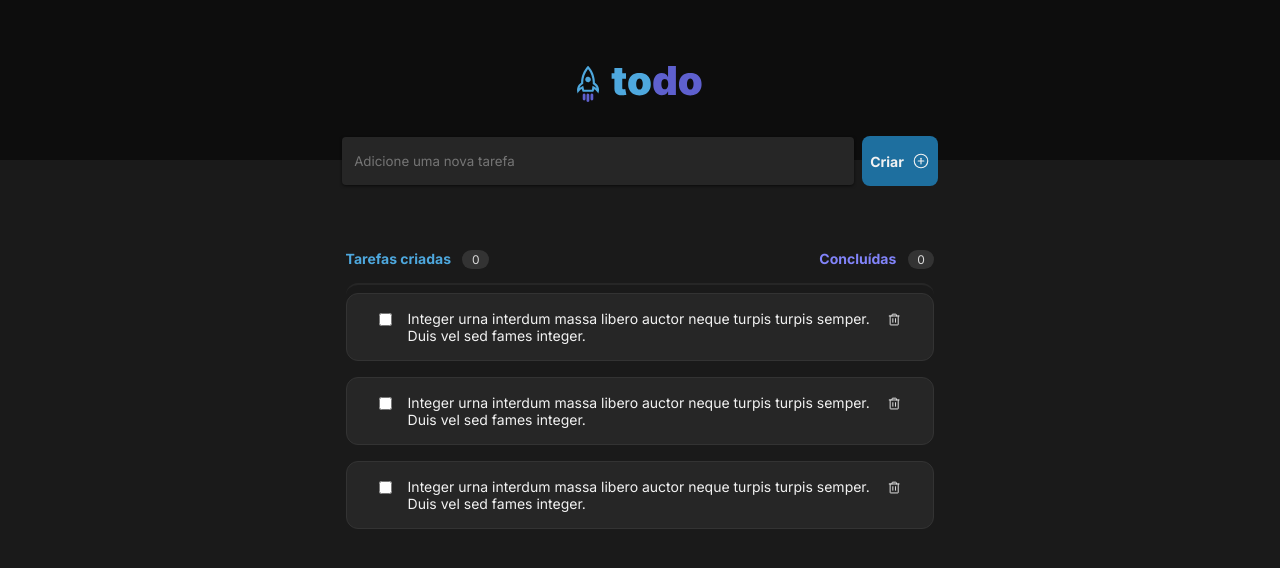
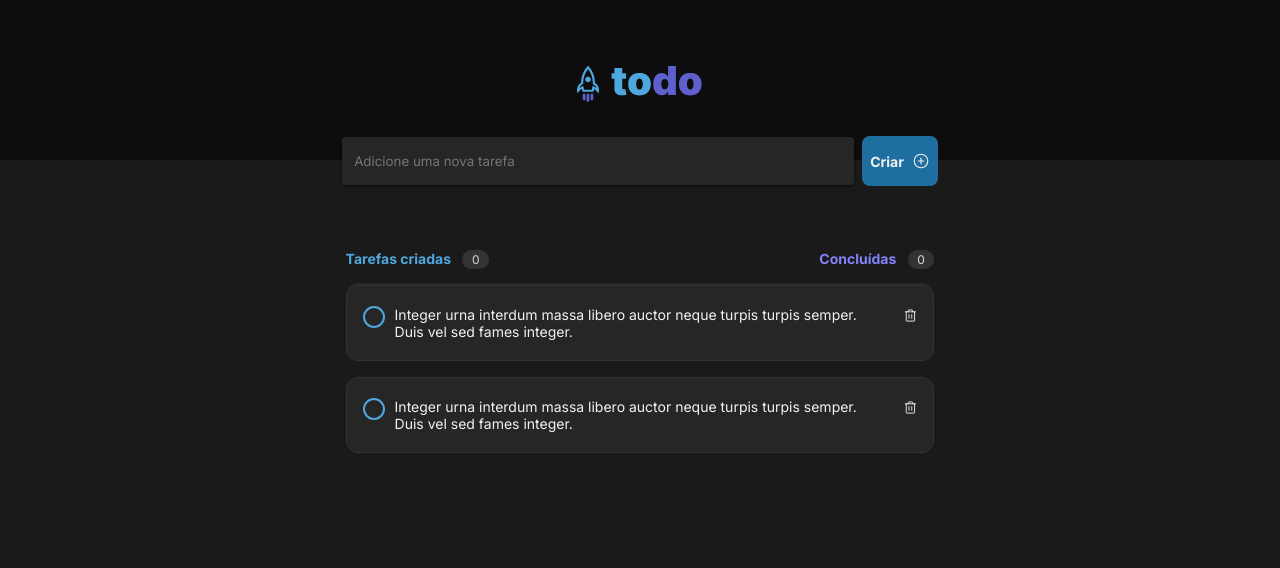
Before and after one commit to VncS1/to-do-list-typescript, a React (Vite) app: page / in a window 1280 px wide. Shown: the top 568 px of the page. Built offline with nearby package versions, Linux system fonts and the light colour scheme.

Commit message:
Checkbox feita.

```diff
--- a/src/components/Task.module.css
+++ b/src/components/Task.module.css
@@ -3,12 +3,11 @@
     display: flex;
     align-items: flex-start;
 
-    gap: 1rem;
+    gap: 2rem;
 
     background: var(--gray-500);
 
-    padding: 1rem 2rem;
-    margin-top: .5rem;
+    padding: 1.25rem 0;
 
     border-radius: 12px;
     border: 1px solid var(--gray-400);
@@ -19,12 +18,81 @@
     margin-top: 1rem;
 }
 
+.task .trashIcon {
+    margin-right: 1rem;
+}
+
 .task .taskText {
     font-size: 0.875rem;
     color: var(--gray-100);
 }
 
-/* form .taskDone {
-    width: 100%;
+/* The container */
+.container {
+    display: block;
+    position: relative;
+    padding-left: 1rem;
+
     cursor: pointer;
-} */
+    font-size: 22px;
+    -webkit-user-select: none;
+    -moz-user-select: none;
+    -ms-user-select: none;
+    user-select: none;
+  }
+
+  /* Hide the browser's default checkbox */
+  .container input {
+    position: absolute;
+    opacity: 0;
+    cursor: pointer;
+    height: 0;
+    width: 0;
+  }
+
+  /* Create a custom checkbox */
+  .checkmark {
+    position: absolute;
+    height: 22px;
+    width: 22px;
+    background-color: transparent;
+    border: 2px solid var(--blue);
+    border-radius: 12px;
+  }
+
+  /* On mouse-over, add a grey background color */
+  /* .container:hover input ~ .checkmark {
+    background-color: #ccc;
+  }
+   */
+
+  /* When the checkbox is checked, add a blue background */
+  .container input:checked ~ .checkmark {
+    background-color: var(--purple-dark);
+    border: 2px solid var(--purple-dark);
+  }
+
+  /* Create the checkmark/indicator (hidden when not checked) */
+  .checkmark:after {
+    content: "";
+    position: absolute;
+    display: none;
+  }
+
+  /* Show the checkmark when checked */
+  .container input:checked ~ .checkmark:after {
+    display: block;
+  }
+
+  /* Style the checkmark/indicator */
+  .container .checkmark:after {
+    left: 6px;
+    top: 3.5px;
+    width: 5px;
+    height: 7px;
+    border: solid white;
+    border-width: 0 1px 1px 0;
+    -webkit-transform: rotate(45deg);
+    -ms-transform: rotate(45deg);
+    transform: rotate(45deg);
+  }
--- a/src/components/Task.tsx
+++ b/src/components/Task.tsx
@@ -1,16 +1,19 @@
 import styles from './Task.module.css'
 import { Trash } from 'phosphor-react'
 
-export function Task(){
-    return(
+export function Task() {
+    return (
         <div className={styles.task}>
             <form>
-                <input type="checkbox" className={styles.taskDone}/>
+                <label className={styles.container}>
+                    <input type="checkbox" />
+                    <span className={styles.checkmark}></span>
+                </label>
             </form>
             <p className={styles.taskText}>
                 Integer urna interdum massa libero auctor neque turpis turpis semper. Duis vel sed fames integer.
             </p>
-            <Trash size={20} />
+            <Trash size={20} className={styles.trashIcon} />
         </div>
     );
 }
--- a/src/components/TasksBox.module.css
+++ b/src/components/TasksBox.module.css
@@ -46,7 +46,7 @@
 .tasksWrapper {
     min-width: 46%;
     max-width: 46%;
-    max-height: 15.25rem; /* peguei essa altura do figma*/
+    min-height: 15.25rem; /* peguei essa altura do figma*/
 
     margin-top: 1rem;
     border-top: 2px solid var(--gray-500);
@@ -62,9 +62,11 @@
     align-items: center;
     justify-content: center;
     flex-direction: column;
+    min-height: 15.25rem;
 
-    visibility: hidden;
-    max-height: 0;
+
+    /* visibility: hidden;
+    max-height: 0; */
 }
 
 .noTasks .textNoTasks {
@@ -92,6 +94,6 @@
     }
 
     .tasksWrapper {
-        min-width: 70%;
+        min-width: 80%;
     }
 }
--- a/src/components/TasksBox.tsx
+++ b/src/components/TasksBox.tsx
@@ -6,8 +6,8 @@ import { Task } from './Task';
 const tasks = [
     {
         id: 1,
-    title: "Teste"
-    },
+        title: 'First task',
+    }
 ]
 
 export function TasksBox() {
@@ -19,6 +19,19 @@ export function TasksBox() {
             </div>
 
             <div className={styles.tasksWrapper}>
+
+
+                <div className={styles.tasks}>
+                    {/* fazer um if ternário
+                    se tiver tasks, faço o map, se não, exibo o
+                    noTasks*/}
+
+                    {!!tasks.length ? /* Transforma em booleano e ve o tamanho do array, Se tiver uma task, exibir ela, se não, exibir o texto*/
+                        <div>
+                            <Task />
+                            <Task />
+                        </div>
+                        :
                         <div className={styles.noTasks}>
                             <ClipboardText size={56} />
                             <p className={styles.textNoTasks}>
@@ -26,11 +39,8 @@ export function TasksBox() {
                                 Crie tarefas e organize seus itens a fazer
                             </p>
                         </div>
+                    }
 
-                <div className={styles.tasks}>
-                    <Task />
-                    <Task />
-                    <Task />
                 </div>
             </div>
         </div>
```
Lines whose indentation alone changed are shown as unchanged.
